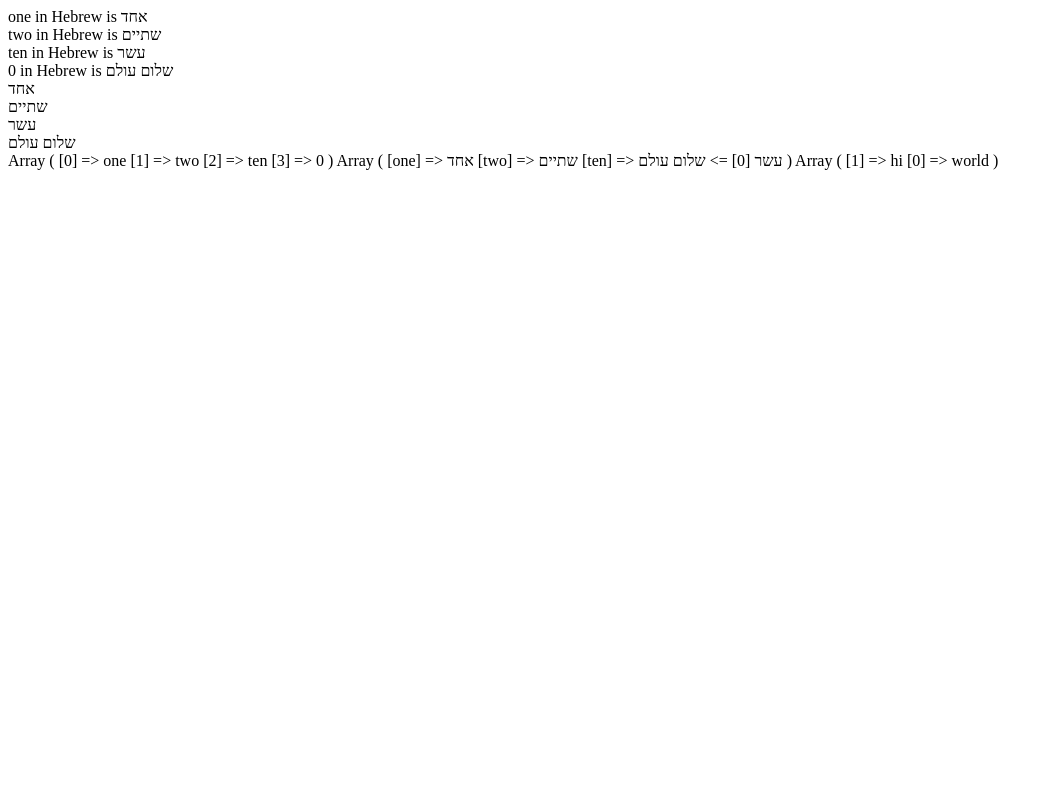
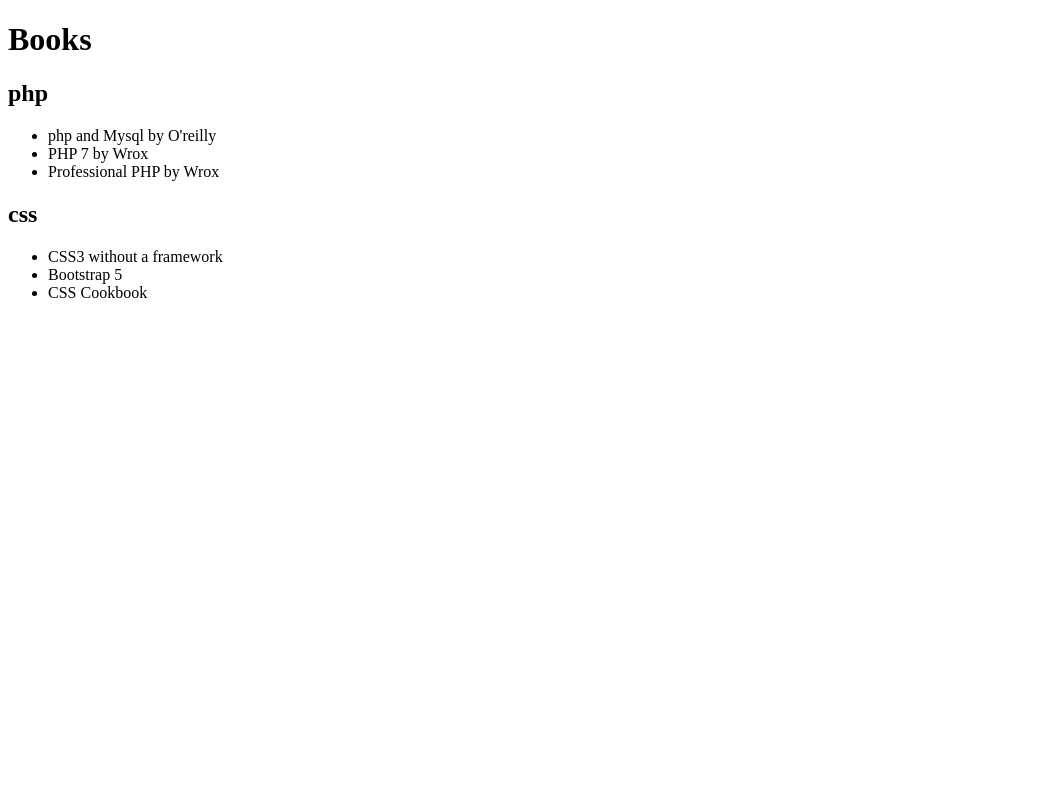
Before and after one commit to amirhabib/php, a PHP site: page / in a window 1280 px wide. Shown: the whole page, without its empty margins (0-1053 px from the left). Run offline with PHP 8.4, Linux system fonts and the light colour scheme.

Commit message:
Working with arrays part 3

```diff
--- a/index.php
+++ b/index.php
@@ -1,30 +1,42 @@
 <?php
 
-    $dictionary = [];
+    $library = [];
 
-    $dictionary['one'] = 'אחד';
-    $dictionary['two'] = 'שתיים';
-    $dictionary['ten'] = 'עשר';
+    $library['php'] = [
+        "php and Mysql by O'reilly",
+        "PHP 7 by Wrox",
+        "Professional PHP by Wrox"
+    ];
 
-    $dictionary[] = 'שלום עולם';
 
-    $arr = [];
-    $arr[1] = 'hi';
-    $arr[0] = 'world';
+    $library['css'] = [
+        'CSS3 without a framework',
+        'Bootstrap 5',
+        'CSS Cookbook'
+    ];
 
-    //  Loop through keys and values
-    foreach($dictionary as $english => $hebrew)
-        echo "$english in Hebrew is $hebrew" . "<br>";
+?>
+<!DOCTYPE html>
+<html lang="en">
+<head>
+    <meta charset="UTF-8">
+    <meta name="viewport" content="width=device-width, initial-scale=1.0">
+    <title>Document</title>
+</head>
+<body>
 
-    //  Loop through value
-    foreach($dictionary as $xyz)
-        echo "$xyz" . "<br>";
+    <h1>Books</h1>
 
-    //  Return keys as an array
-    $keys = array_keys( $dictionary );
+    <?php foreach($library as $category => $books) : ?>
+    <div>
+        <h2><?= $category; ?></h2>
+        <ul>
+            <?php foreach($books as $bookName) : ?>
+            <li><?= $bookName ?></li>
+            <?php endforeach; ?>
+        </ul>
+    </div>
+    <?php endforeach; ?>
 
-    print_r( $keys );
-
-    print_r( $dictionary );
-
-    print_r( $arr );
+</body>
+</html>
```
